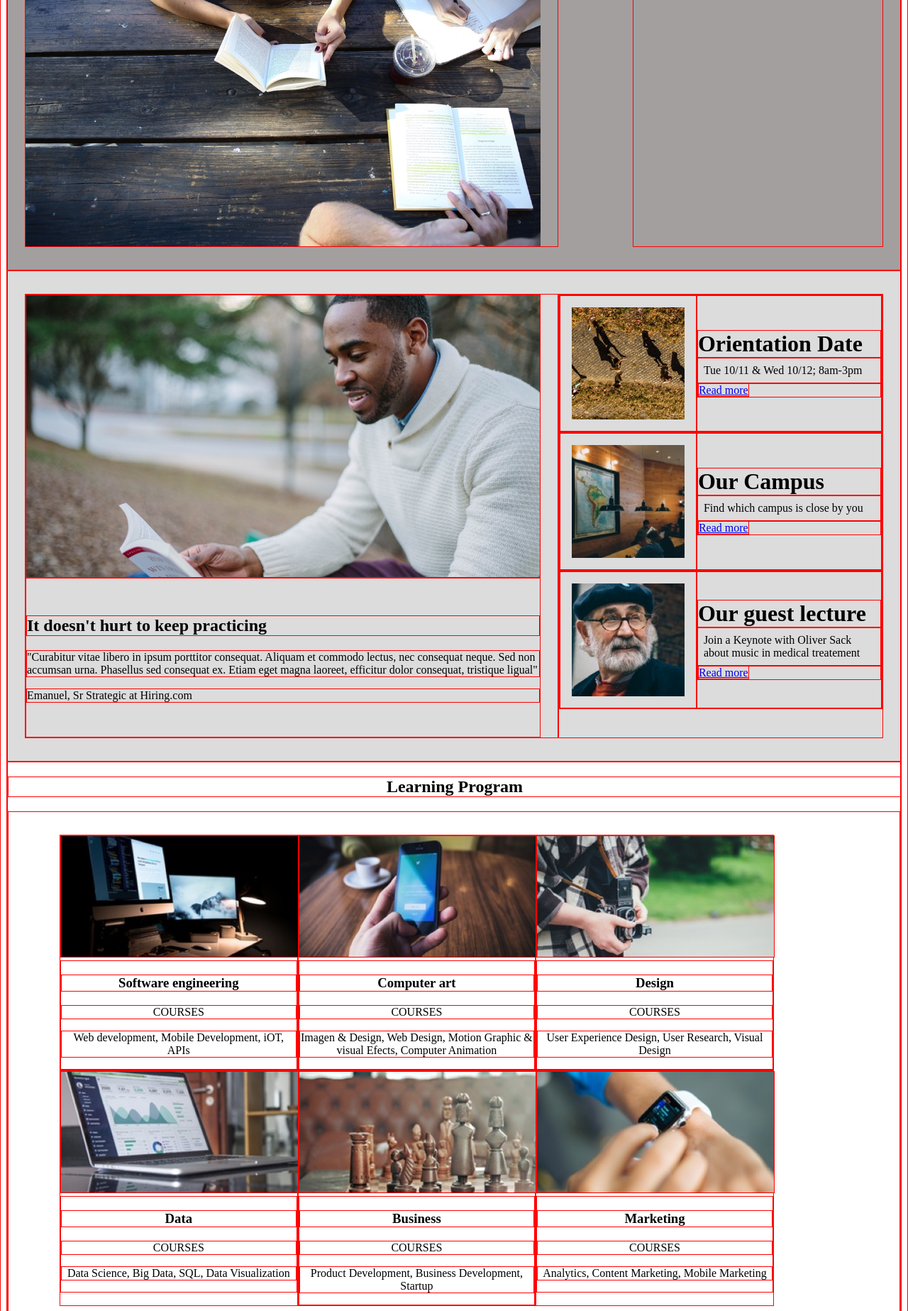
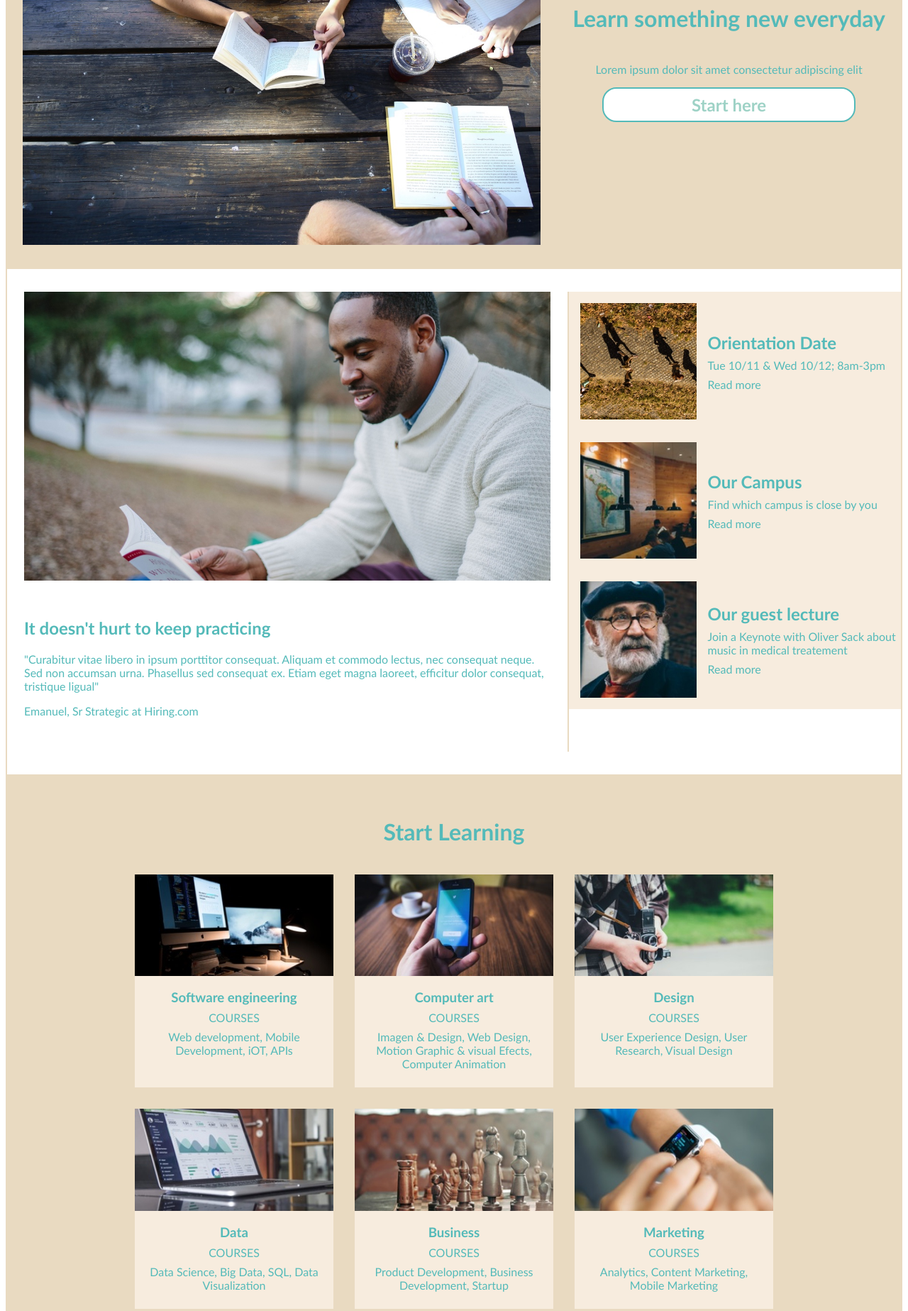
Before and after one commit to calzonsin2002/Colmar-Academy, a plain HTML site: page index.html in a window 1280 px wide. Shown: the part 300-2147 px from the top of the page at 71% size. Drawn offline with Linux system fonts and the light colour scheme.

Commit message:
lerning program css

```diff
--- a/index.html
+++ b/index.html
@@ -68,7 +68,7 @@
         </div>
     </section>
     <section class="learningPrograms">
-        <h1>Learning Program</h1>
+        <h1>Start Learning</h1>
         <div class="lerningblocks">
             <div class="program">
                 <img src="resources/images/course-software.jpg" alt="Software">
@@ -128,7 +128,6 @@
                 <div class="quotes">
                     <h2>Reimagine urban</h2>
                     <p>"Curabitur vitae libero in ipsum porttitor consequat. Aliquam et commodo lectus, nec consequat neque. Sed non accumsan urna. Phasellus sed consequat ex. Etiam eget magna laoreet, efficitur dolor consequat, tristique ligual"</p>
-                    <p></p>
                 </div>
             </div>
             <div class="sections">
--- a/resources/css/style.css
+++ b/resources/css/style.css
@@ -1,8 +1,10 @@
-* {
-    border: .5px solid red;
-}
 
  /*Navegador*/
+
+html{
+    font-family: 'Gill Sans', 'Gill Sans MT', Calibri, 'Trebuchet MS', sans-serif;
+
+ }
 
 header{
     display: flex;
@@ -14,31 +16,48 @@ header{
     position: sticky;
     top: 0px;
     background-color: white;
+    border-bottom: 2px solid #E9DAC1;
 }
  .logo {
     display: flex;
     height: 32px;
     align-items: center;
+
 }
 
 .titleLogo{
     text-transform: uppercase;
+    color: #9ED2C6;
+    font-size: 32px;
 }
+
 .navegador{
     display: flex;
     list-style: none;
     list-style-position: inside;
     justify-content: right;
-
+    text-decoration: none;
 }
 
 .menuoption{
     padding-left: 16px;
 }
 
+a{
+    text-decoration: none;
+    color: #9ED2C6;
+    font-size: 24px;
+}
+
+a:hover{
+    font-size: 26px;
+    text-decoration: underline;
+}
+
 /*Contenido--Start*/
+
 .start{
-    background-color: rgb(163, 159, 159);
+    background-color:#E9DAC1;
     display: flex;
     padding: 32px 24px;
     justify-content: space-between;
@@ -51,51 +70,58 @@ header{
 }
 
 .invitation{
-text-align: center;
-display: flex;
-flex-direction: column;
-align-items: center;
+    text-align: center;
+    display: flex;
+    flex-direction: column;
+    align-items: center;
+    justify-content: center;
+    color:#54BAB9
+}
+.inviTitle{
+    font-size: 32px;
 }
 
-.inviTitle{
-font-weight: bold;
-
-}
-
-
-
 #starterbutton{
-    border: 2px solid blue;
-    background-color: aqua;
+    border: 2px solid #54BAB9;
+    background-color: white;
     border-radius: 20px;
-
     text-decoration: none;
     padding-top: 8px;
     padding-bottom: 8px;
     width: 80%;
     font-weight: bold;
 }
+
 /*moreInfo ---- comments*/
+
 .moreInfor{
-    padding: 32px 24px;
+    padding: 32px 0px 32px 24px;
     display: flex;
-    background-color: gainsboro;
+    border:2px solid #E9DAC1;
 }
 .comments{
     display: flex;
     flex-direction: column-reverse;
     width: 60%;
     padding-right: 24px;
-
+    border-right: 2px solid #E9DAC1;
 }
 .quotes{
     padding: 32px 0px;
+    color: #54BAB9;
 }
+
+.quotes h1{
+    font-weight: bolder;
+}
+
 .sections{
     display: flex;
     flex-direction: column;
     align-items: center;
     width: 40%;
+    color: #54BAB9;
+    text-shadow: 3px black;
 }
 
 .info{
@@ -106,7 +132,12 @@ font-weight: bold;
 }
 .infocontent{
     display: flex;
+    background-color: #F7ECDE;
 }
+.infocontent:hover{
+    background-color: #E9DAC1;
+}
+
 
 .sections img {
     width: 35%;
@@ -114,34 +145,71 @@ font-weight: bold;
 }
 .infotitle{
     margin: 0;
-    font-size: 32px;
     font-weight: bolder;
 }
 .infodatelle{
     margin: 0px;
-    padding: 8px;
+    padding: 8px 0px;
 }
 .infolinks{
     margin: 0px;
 }
+.infolinks a{
+    font-size: 16px;
+    color: #54BAB9;
+}
+
 
 /*learning Programs*/
+.learningPrograms {
+    background-color: #E9DAC1;
+    padding: 32px 72px 32px 72px;
+}
+
 .lerningblocks{
     display: flex;
     flex-wrap: wrap;
-    padding: 32px 72px 32px 72px;
+    justify-content: center;
+
 }
 .learningPrograms h1 {
+    color: #54BAB9;
+    font-size: 32px;
     text-align: center;
     width: 100%;
 }
 
 .program {
-    width: 30%;
+    width: 25%;
     text-align: center;
+    background-color: #F7ECDE;
+    margin: 15px;
 }
+.program:hover {
+    cursor: pointer;
+    border: 2px solid#54BAB9;
+    text-align: center;
+    background-color: #E9DAC1;
+    margin: 15px;
+    font-size: 18px;
+}
+
 .program img{
     width: 100%;
+}
+.programInfo{
+    color: #54BAB9;
+    padding: 16px 16px 24px 16px;
+}
+.programInfo p{
+
+    margin: 0px;
+    padding-top: 8px;
+}
+
+.programTitle{
+    margin: 0px;
+
 }
 /*thesis*/
 
@@ -154,6 +222,8 @@ font-weight: bold;
 
 .thesis h1{
     text-align: center;
+    width: 100%;
+
 }
 
 .thesisblocks video{
```
